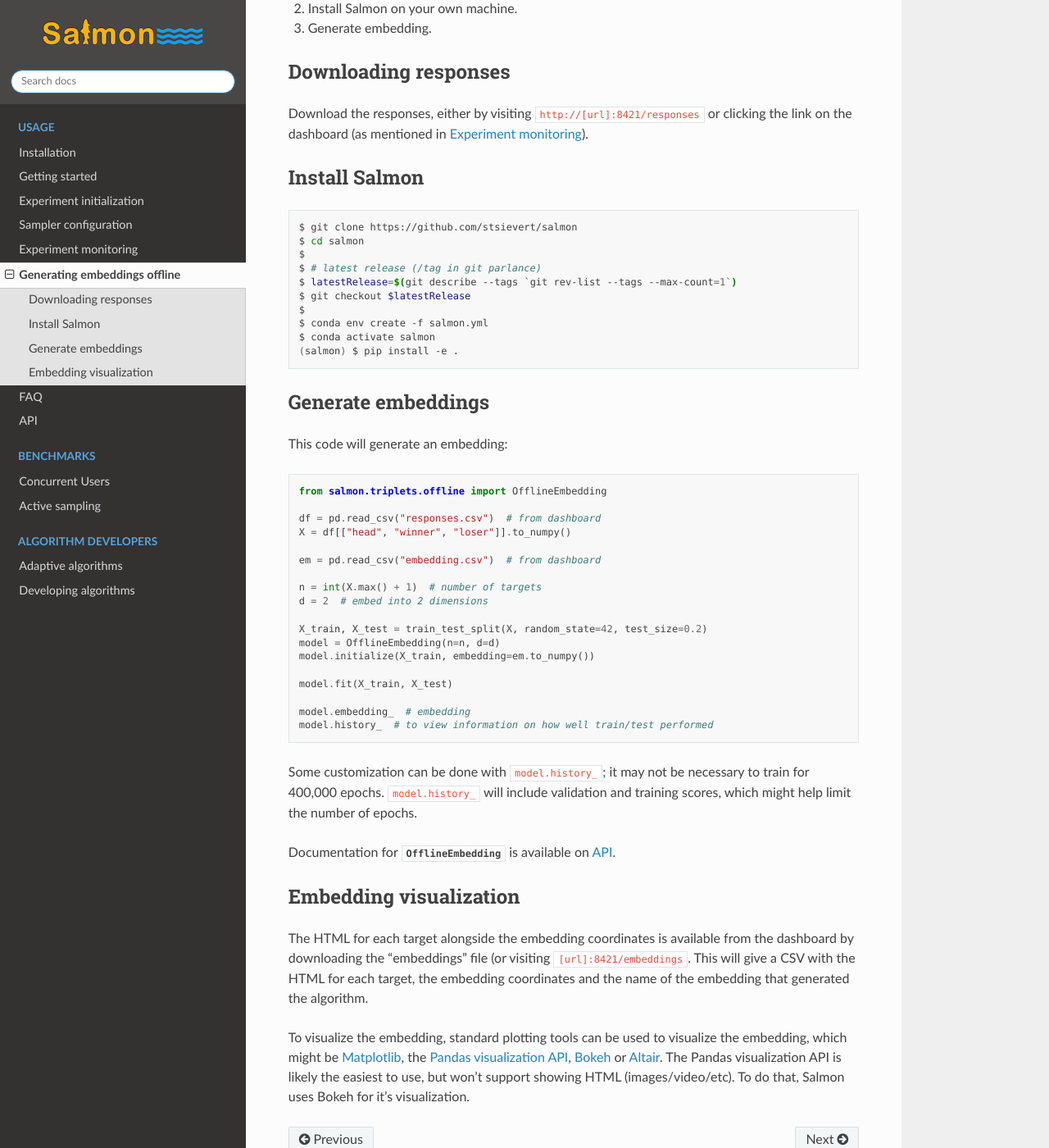
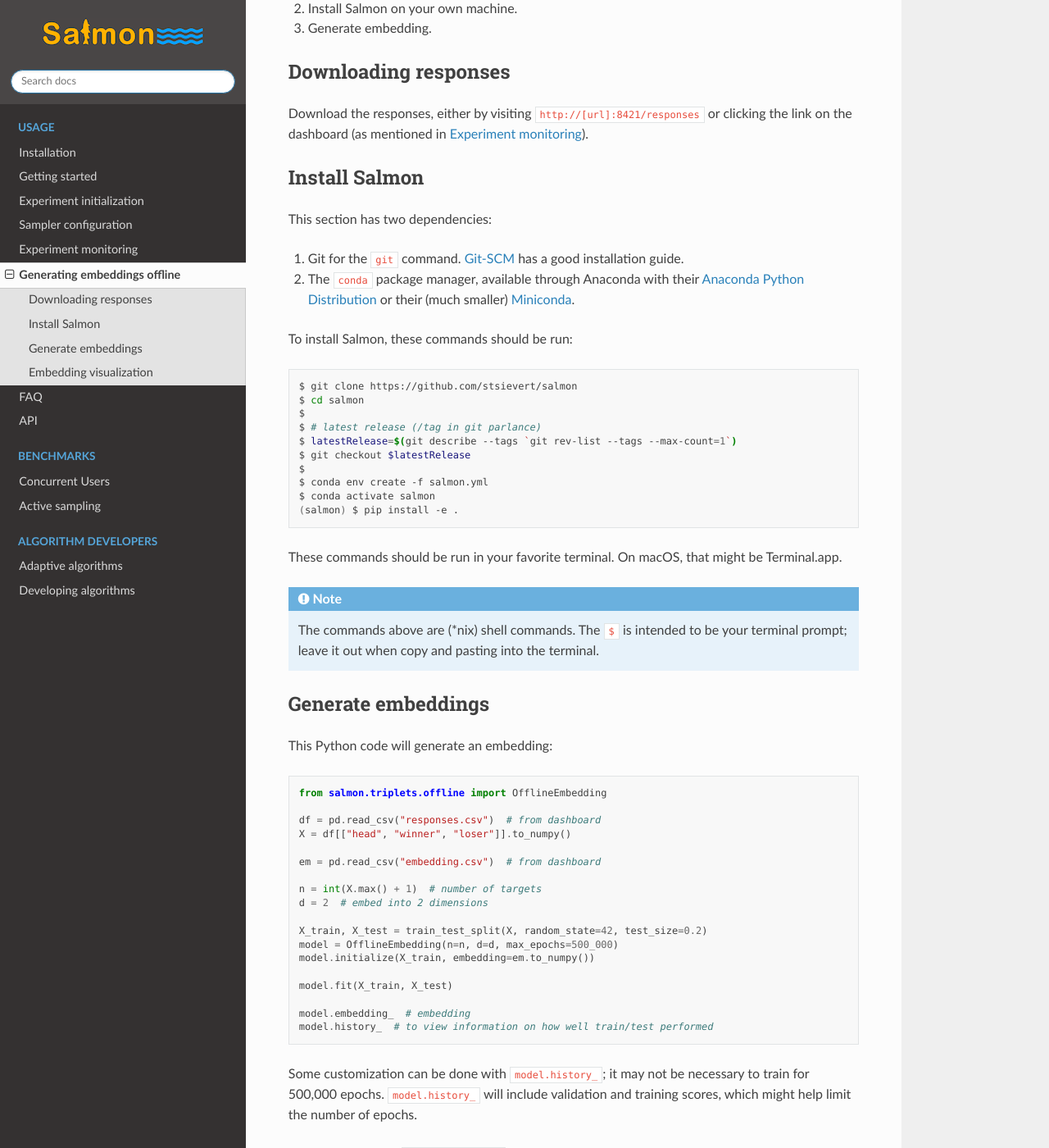
Before and after one commit to stsievert/salmon, a Sphinx documentation site: the page built from docs/source/offline.rst, in a window 1280 px wide and 1400 px high, scrolled down 377 px. Shown: the whole window at 82% size. Built offline with Sphinx 7.4.7 and the Read the Docs theme 2.0.0, drawn with Linux system fonts in a browser that asks for light colours.

Commit message:
add note about $ for offline docs

```diff
--- a/docs/source/api.rst
+++ b/docs/source/api.rst
@@ -65,7 +65,6 @@ Passive Algorithms
 
    salmon.triplets.samplers.Random
    salmon.triplets.samplers.RoundRobin
-   salmon.triplets.samplers.RoundRobinPerUser
    salmon.triplets.samplers.Validation
 
 Active Algorithms
--- a/docs/source/offline.rst
+++ b/docs/source/offline.rst
@@ -23,6 +23,18 @@ clicking the link on the dashboard (as mentioned in :ref:`exp-monitoring`).
 Install Salmon
 --------------
 
+This section has two dependencies:
+
+1. Git for the ``git`` command. `Git-SCM`_ has a good installation guide.
+2. The ``conda`` package manager, available through Anaconda with their
+   `Anaconda Python Distribution`_ or their (much smaller) `Miniconda`_.
+
+.. _Anaconda Python Distribution: https://www.anaconda.com/products/distribution#Downloads
+.. _Miniconda: https://docs.conda.io/en/latest/miniconda.html
+.. _Git-SCM: https://git-scm.com/book/en/v2/Getting-Started-Installing-Git
+
+To install Salmon, these commands should be run:
+
 .. code-block:: shell
 
    $ git clone https://github.com/stsievert/salmon
@@ -36,10 +48,19 @@ Install Salmon
    $ conda activate salmon
    (salmon) $ pip install -e .
 
+These commands should be run in your favorite terminal. On macOS, that might
+be Terminal.app.
+
+.. note::
+
+   The commands above are (\*nix) shell commands. The ``$`` is intended to
+   be your terminal prompt; leave it out when copy and pasting into the
+   terminal.
+
 Generate embeddings
 -------------------
 
-This code will generate an embedding:
+This Python code will generate an embedding:
 
 .. code-block:: python
 
@@ -54,7 +75,7 @@ This code will generate an embedding:
    d = 2  # embed into 2 dimensions
 
    X_train, X_test = train_test_split(X, random_state=42, test_size=0.2)
-   model = OfflineEmbedding(n=n, d=d)
+   model = OfflineEmbedding(n=n, d=d, max_epochs=500_000)
    model.initialize(X_train, embedding=em.to_numpy())
 
    model.fit(X_train, X_test)
@@ -63,7 +84,7 @@ This code will generate an embedding:
    model.history_  # to view information on how well train/test performed
 
 Some customization can be done with ``model.history_``; it may not be necessary
-to train for 400,000 epochs. ``model.history_`` will include validation and
+to train for 500,000 epochs. ``model.history_`` will include validation and
 training scores, which might help limit the number of epochs.
 
 Documentation for :class:`~salmon.triplets.offline.OfflineEmbedding` is
```
